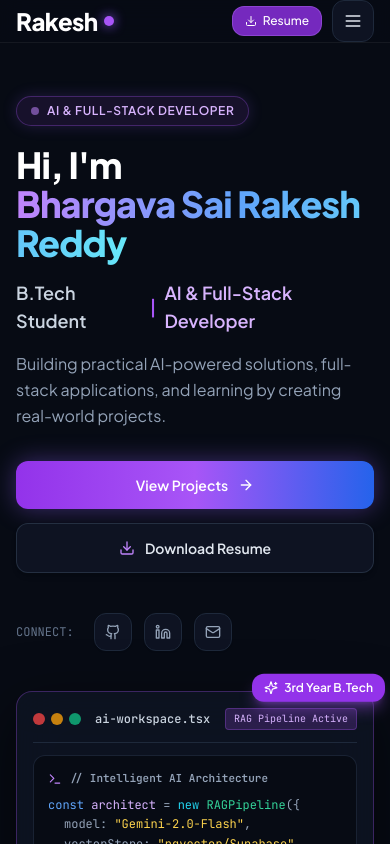
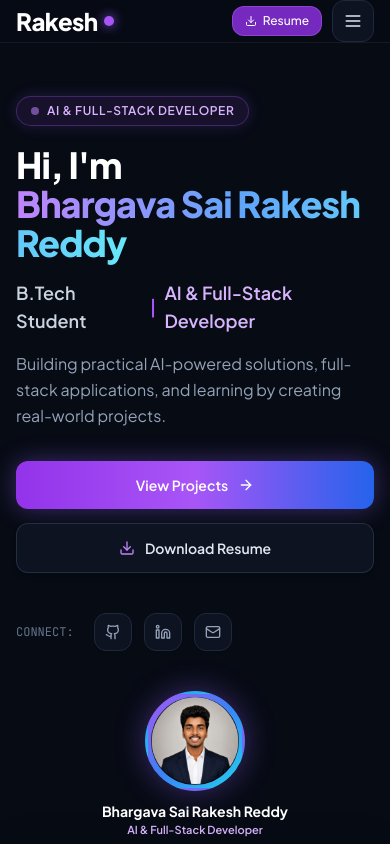
Before and after one commit to sairakesh-143/My-Portfolio, a React (Vite) app: page / in a window 390 px wide. Shown: the top 844 px of the page. Built offline with nearby package versions, Linux system fonts and the light colour scheme; the HTML template or start-up script is replaced by a standard one.

Commit message:
feat: add floating professional portrait to hero section with neon glow and responsive mobile layout

```diff
--- a/src/components/Hero.tsx
+++ b/src/components/Hero.tsx
@@ -118,18 +118,63 @@ export default function Hero() {
             </div>
           </motion.div>
 
-          {/* Right Column: Futuristic AI / Laptop / Tech Graphics */}
+          {/* Right Column: AI Workspace Card + Floating Portrait */}
           <motion.div
             initial={{ opacity: 0, scale: 0.94 }}
             animate={{ opacity: 1, scale: 1 }}
             transition={{ duration: 0.7, delay: 0.2, ease: [0.16, 1, 0.3, 1] }}
-            className="lg:col-span-5 relative flex items-center justify-center"
+            className="lg:col-span-5 relative flex flex-col items-center justify-center"
           >
             {/* Glowing Backdrop Circle */}
             <div className="absolute inset-0 bg-gradient-to-tr from-purple-600/20 via-blue-600/10 to-cyan-500/10 rounded-3xl blur-2xl -z-10" />
 
+            {/* Mobile: Portrait shown above the card */}
+            <div className="flex lg:hidden flex-col items-center mb-6">
+              <div className="relative">
+                {/* Neon glow behind portrait (mobile) */}
+                <div className="absolute inset-0 rounded-full bg-gradient-to-br from-purple-500/40 via-blue-500/30 to-cyan-500/20 blur-xl scale-110 -z-10" />
+                <div className="w-[100px] h-[100px] sm:w-[110px] sm:h-[110px] rounded-full overflow-hidden border-[3px] border-transparent bg-gradient-to-br from-purple-500 via-blue-500 to-cyan-400 p-[3px] shadow-[0_0_30px_rgba(139,92,246,0.4)]">
+                  <img
+                    src="/hero-portrait.png"
+                    alt="Bhargava Sai Rakesh Reddy"
+                    className="w-full h-full rounded-full object-cover bg-[#0E1322]"
+                  />
+                </div>
+              </div>
+              <div className="mt-3 text-center">
+                <div className="text-sm font-bold text-white leading-tight">Bhargava Sai Rakesh Reddy</div>
+                <div className="text-[11px] text-purple-300 font-semibold mt-0.5">AI & Full-Stack Developer</div>
+              </div>
+            </div>
+
+            {/* AI Workspace Card Container (with relative positioning for portrait overlay) */}
+            <div className="relative w-full max-w-[460px]">
+
+              {/* Floating Portrait Badge — Desktop (overlaps top-right corner) */}
+              <div className="hidden lg:flex flex-col items-center absolute -top-14 -right-10 z-20">
+                <div className="relative group">
+                  {/* Neon glow behind portrait */}
+                  <div className="absolute inset-0 rounded-full bg-gradient-to-br from-purple-500/50 via-blue-500/40 to-cyan-400/30 blur-lg scale-125 -z-10 group-hover:scale-[1.35] transition-transform duration-500" />
+                  {/* Portrait ring */}
+                  <div className="w-[140px] h-[140px] xl:w-[155px] xl:h-[155px] rounded-full overflow-hidden border-[3px] border-transparent shadow-[0_0_40px_rgba(139,92,246,0.45),0_0_80px_rgba(59,130,246,0.2)] group-hover:shadow-[0_0_50px_rgba(139,92,246,0.6),0_0_100px_rgba(59,130,246,0.3)] transition-shadow duration-500" style={{ background: "linear-gradient(135deg, #8B5CF6, #3B82F6, #06B6D4) padding-box, linear-gradient(135deg, #8B5CF6, #3B82F6, #06B6D4) border-box" }}>
+                    <div className="w-full h-full rounded-full overflow-hidden border-[2px] border-[#0E1322]">
+                      <img
+                        src="/hero-portrait.png"
+                        alt="Bhargava Sai Rakesh Reddy"
+                        className="w-full h-full rounded-full object-cover group-hover:scale-105 transition-transform duration-500"
+                      />
+                    </div>
+                  </div>
+                </div>
+                {/* Name label below portrait */}
+                <div className="mt-2.5 px-3 py-1.5 rounded-xl bg-[#0E1322]/95 backdrop-blur-xl border border-purple-500/30 text-center shadow-lg">
+                  <div className="text-[11px] font-bold text-white leading-tight tracking-wide">Bhargava Sai Rakesh</div>
+                  <div className="text-[10px] text-purple-300 font-semibold mt-0.5">AI & Full-Stack Developer</div>
+                </div>
+              </div>
+
               {/* Laptop Mockup Box with AI Code Editor Visual */}
-            <div className="relative w-full max-w-[460px] rounded-2xl bg-[#0E1322]/90 border border-purple-500/30 p-4 sm:p-5 shadow-[0_20px_60px_rgba(0,0,0,0.6)] backdrop-blur-xl">
+              <div className="relative w-full rounded-2xl bg-[#0E1322]/90 border border-purple-500/30 p-4 sm:p-5 shadow-[0_20px_60px_rgba(0,0,0,0.6)] backdrop-blur-xl">
 
                 {/* Window Header */}
                 <div className="flex items-center justify-between pb-3 mb-3 border-b border-slate-800 text-xs font-mono text-slate-400">
@@ -192,10 +237,11 @@ export default function Hero() {
                   </div>
                 </div>
 
-              {/* Floating Decorative Badges */}
-              <div className="absolute -top-3 -right-3 px-3 py-1.5 rounded-xl bg-purple-600 text-white text-xs font-semibold shadow-lg shadow-purple-500/40 flex items-center gap-1.5 animate-bounce">
+                {/* 3rd Year B.Tech Badge — repositioned to top-left to avoid portrait overlap */}
+                <div className="absolute -top-3 -left-3 lg:-top-3 lg:-left-3 px-3 py-1.5 rounded-xl bg-purple-600 text-white text-xs font-semibold shadow-lg shadow-purple-500/40 flex items-center gap-1.5 animate-bounce z-10">
                   <Sparkles className="w-3.5 h-3.5" />
                   <span>3rd Year B.Tech</span>
+                </div>
               </div>
             </div>
           </motion.div>
```
Also changed, not shown: public/hero-portrait.png (added). Lines whose indentation alone changed are shown as unchanged.
